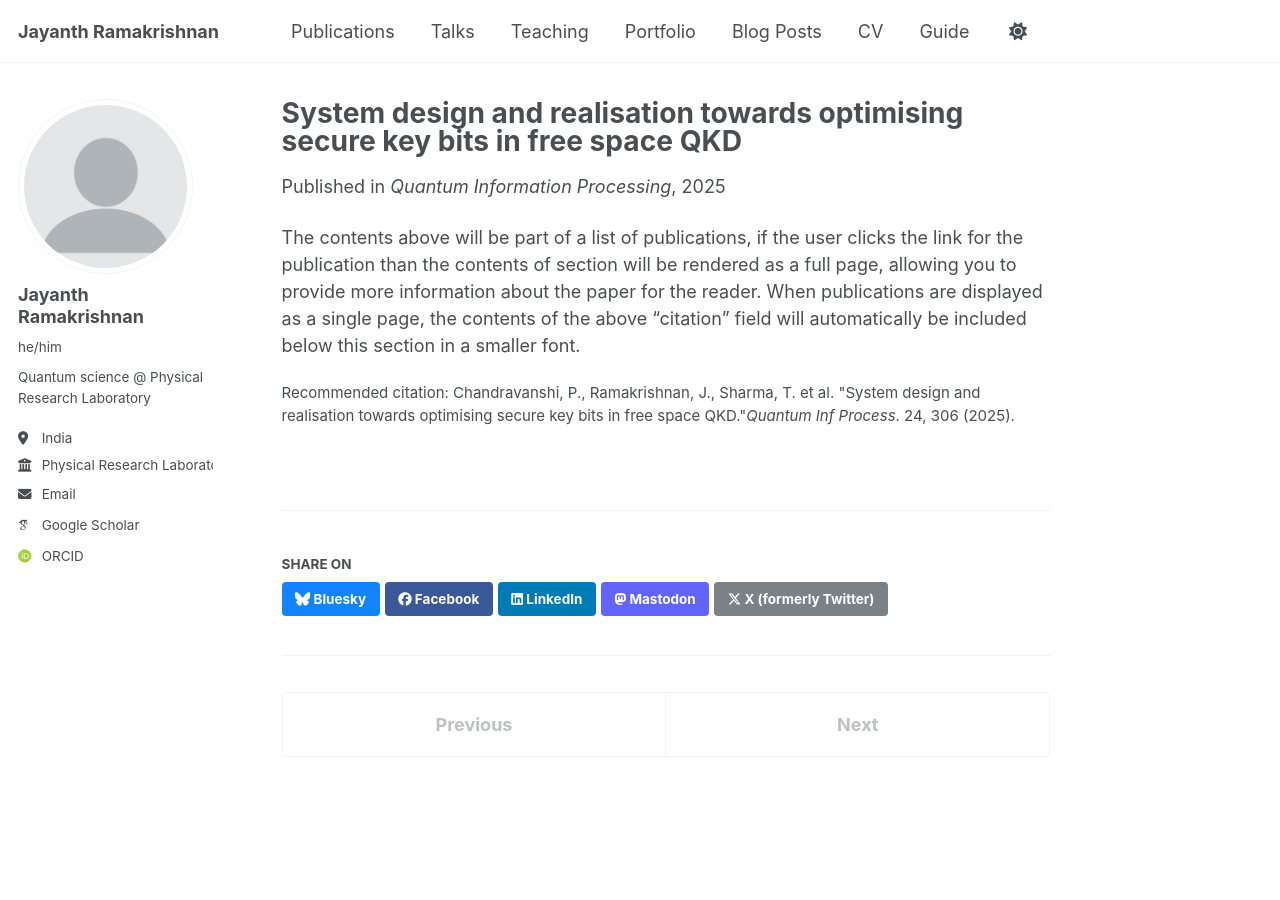
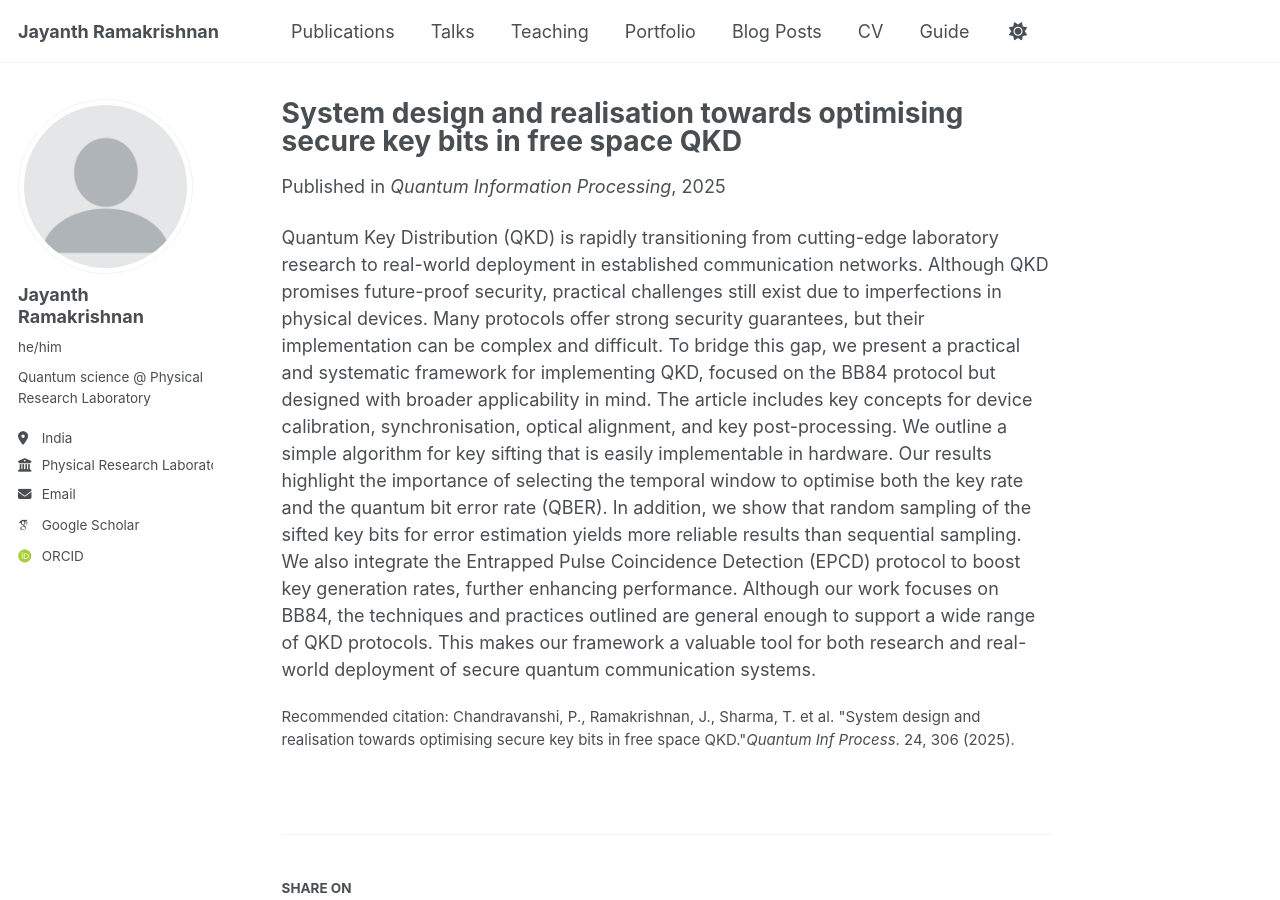
Before and after one commit to jayheme/jayheme.github.io, a Jekyll site: the page built from _publications/qkd_system.md, in a window 1280 px wide and 900 px high. Built offline with Jekyll 4.4.1, drawn with Linux system fonts in a browser that asks for light colours; some web fonts are replaced; a script that is not in the unit is left out.

Commit message:
Update qkd_system.md

```diff
--- a/_publications/qkd_system.md
+++ b/_publications/qkd_system.md
@@ -8,4 +8,4 @@ date: 2025-09-23
 venue: 'Quantum Information Processing'
 citation: 'Chandravanshi, P., Ramakrishnan, J., Sharma, T. et al. &quot;System design and realisation towards optimising secure key bits in free space QKD.&quot;<i>Quantum Inf Process</i>. 24, 306 (2025).'
 ---
-The contents above will be part of a list of publications, if the user clicks the link for the publication than the contents of section will be rendered as a full page, allowing you to provide more information about the paper for the reader. When publications are displayed as a single page, the contents of the above "citation" field will automatically be included below this section in a smaller font.
+Quantum Key Distribution (QKD) is rapidly transitioning from cutting-edge laboratory research to real-world deployment in established communication networks. Although QKD promises future-proof security, practical challenges still exist due to imperfections in physical devices. Many protocols offer strong security guarantees, but their implementation can be complex and difficult. To bridge this gap, we present a practical and systematic framework for implementing QKD, focused on the BB84 protocol but designed with broader applicability in mind. The article includes key concepts for device calibration, synchronisation, optical alignment, and key post-processing. We outline a simple algorithm for key sifting that is easily implementable in hardware. Our results highlight the importance of selecting the temporal window to optimise both the key rate and the quantum bit error rate (QBER). In addition, we show that random sampling of the sifted key bits for error estimation yields more reliable results than sequential sampling. We also integrate the Entrapped Pulse Coincidence Detection (EPCD) protocol to boost key generation rates, further enhancing performance. Although our work focuses on BB84, the techniques and practices outlined are general enough to support a wide range of QKD protocols. This makes our framework a valuable tool for both research and real-world deployment of secure quantum communication systems.
```
